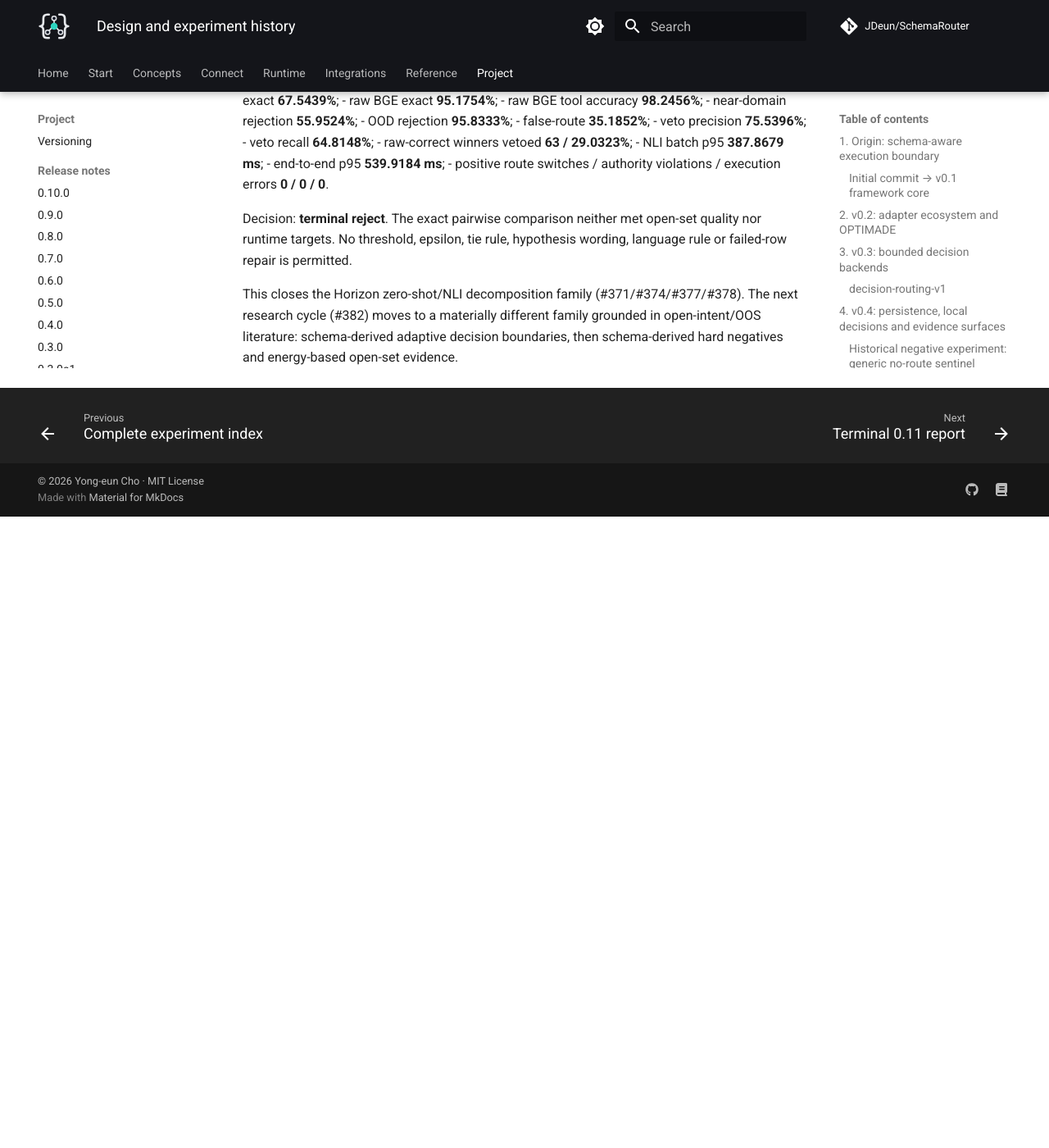
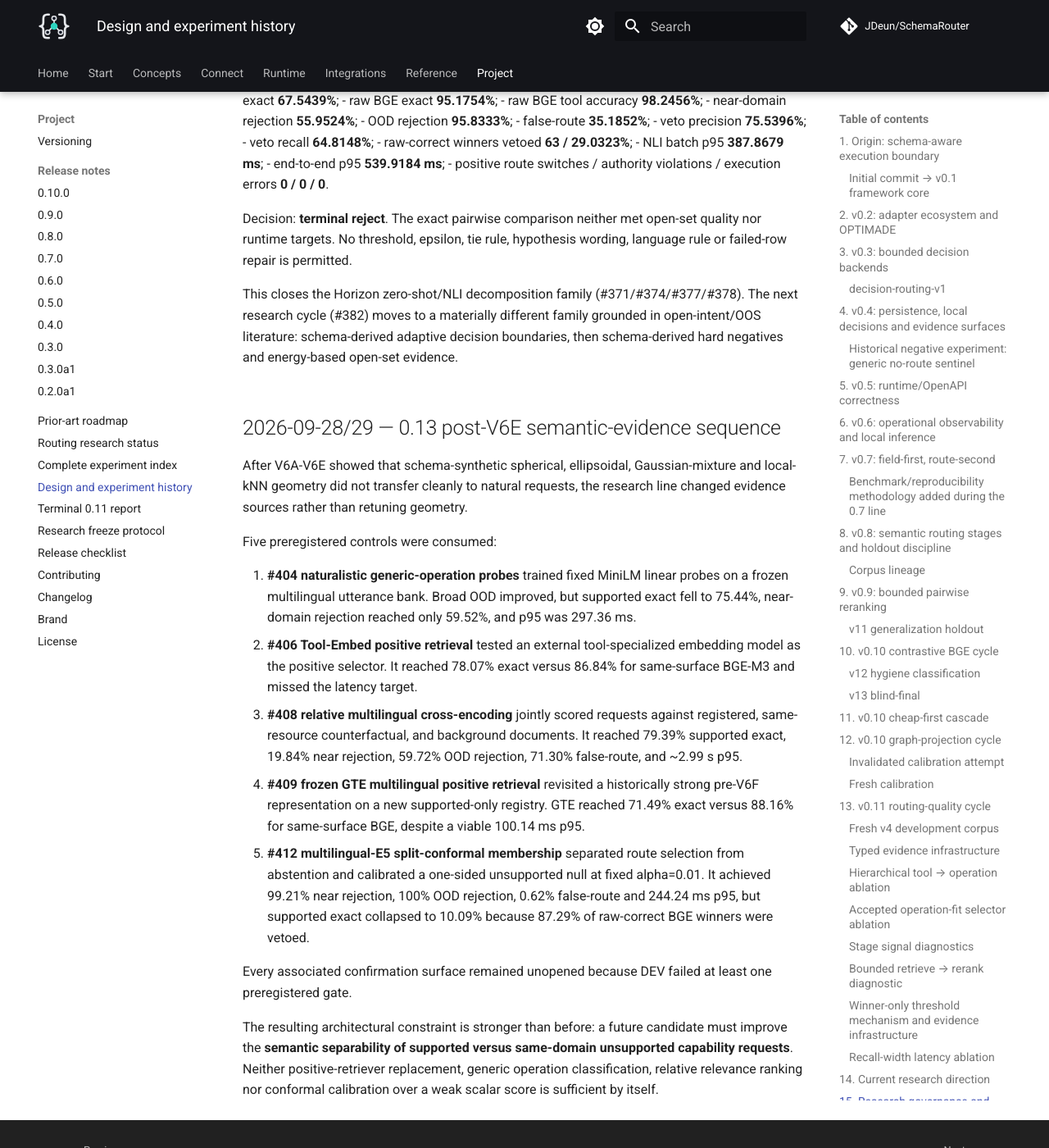
Before and after one commit to JDeun/SchemaRouter, an MkDocs documentation site: the page built from docs/research/design-and-experiment-history.md, in a window 1280 px wide and 1400 px high, scrolled down 80349 px. Shown: the whole window at 82% size. Built offline with MkDocs 1.6.1 and Material for MkDocs 9.7.7, drawn with Linux system fonts in a browser that asks for light colours; comment, search, counter and statistics services are not loaded; before the commit the page ends 80979 px from its top, so only the background shows below that.

Commit message:
docs: add post-V6E design lineage

```diff
--- a/docs/research/design-and-experiment-history.md
+++ b/docs/research/design-and-experiment-history.md
@@ -2985,3 +2985,37 @@ This closes the Horizon zero-shot/NLI decomposition family (#371/#374/#377/#378)
 cycle (#382) moves to a materially different family grounded in open-intent/OOS literature:
 schema-derived adaptive decision boundaries, then schema-derived hard negatives and energy-based
 open-set evidence.
+
+
+## 2026-09-28/29 — 0.13 post-V6E semantic-evidence sequence
+
+After V6A-V6E showed that schema-synthetic spherical, ellipsoidal, Gaussian-mixture and local-kNN
+geometry did not transfer cleanly to natural requests, the research line changed evidence sources
+rather than retuning geometry.
+
+Five preregistered controls were consumed:
+
+1. **#404 naturalistic generic-operation probes** trained fixed MiniLM linear probes on a frozen
+   multilingual utterance bank. Broad OOD improved, but supported exact fell to 75.44%, near-domain
+   rejection reached only 59.52%, and p95 was 297.36 ms.
+2. **#406 Tool-Embed positive retrieval** tested an external tool-specialized embedding model as the
+   positive selector. It reached 78.07% exact versus 86.84% for same-surface BGE-M3 and missed the
+   latency target.
+3. **#408 relative multilingual cross-encoding** jointly scored requests against registered,
+   same-resource counterfactual, and background documents. It reached 79.39% supported exact,
+   19.84% near rejection, 59.72% OOD rejection, 71.30% false-route, and ~2.99 s p95.
+4. **#409 frozen GTE multilingual positive retrieval** revisited a historically strong pre-V6F
+   representation on a new supported-only registry. GTE reached 71.49% exact versus 88.16% for
+   same-surface BGE, despite a viable 100.14 ms p95.
+5. **#412 multilingual-E5 split-conformal membership** separated route selection from abstention and
+   calibrated a one-sided unsupported null at fixed alpha=0.01. It achieved 99.21% near rejection,
+   100% OOD rejection, 0.62% false-route and 244.24 ms p95, but supported exact collapsed to 10.09%
+   because 87.29% of raw-correct BGE winners were vetoed.
+
+Every associated confirmation surface remained unopened because DEV failed at least one
+preregistered gate.
+
+The resulting architectural constraint is stronger than before: a future candidate must improve the
+**semantic separability of supported versus same-domain unsupported capability requests**. Neither
+positive-retriever replacement, generic operation classification, relative relevance ranking nor
+conformal calibration over a weak scalar score is sufficient by itself.
```
